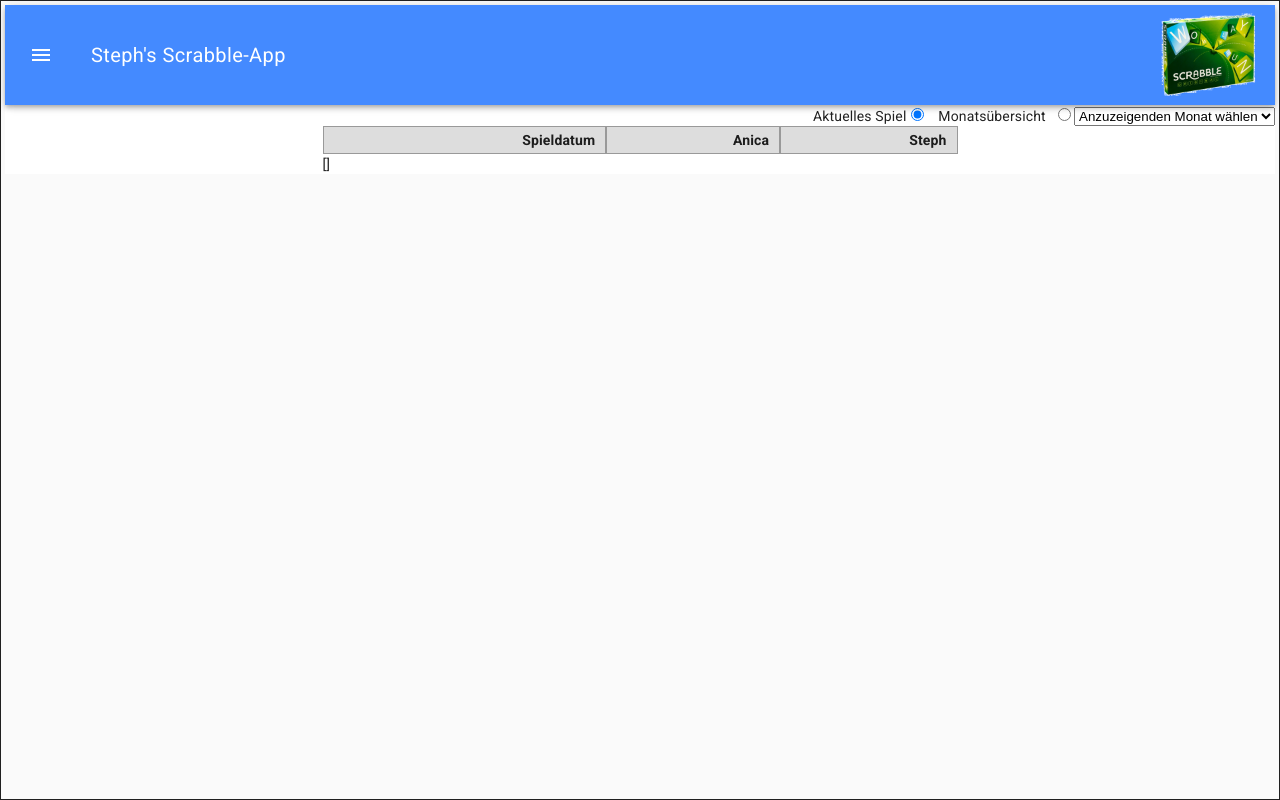
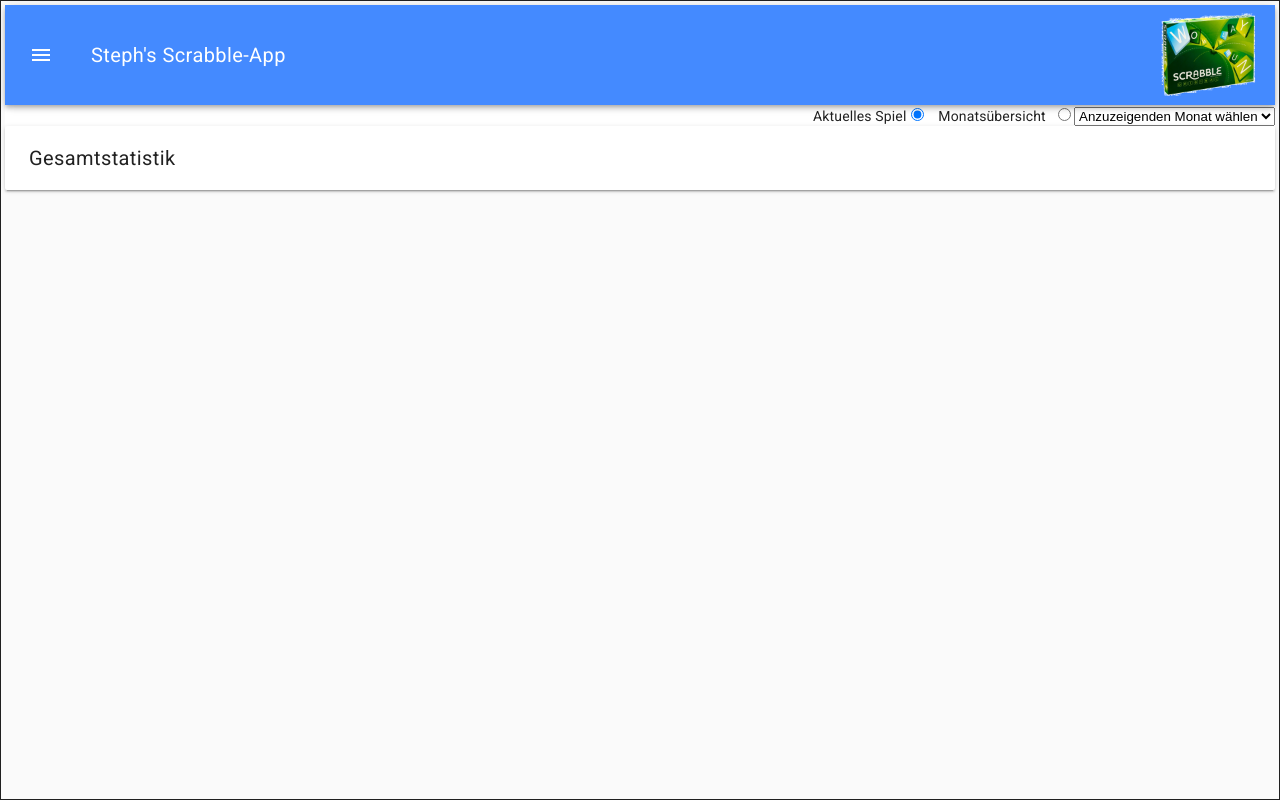
Before and after one commit to stephanestermann/scrabbleapp, a Vue app: page /#/statistik in a window 1280 px wide. Built offline with nearby package versions, Linux system fonts and the light colour scheme.

Commit message:
gesamtstatistik anzeigen

```diff
--- a/src/components/Statistik/Statistik.vue
+++ b/src/components/Statistik/Statistik.vue
@@ -1,20 +1,24 @@
 <template>
   <div>
     <AnsichtsSwitch class="ansichtsAuswahl" :aktAnsicht="aktAnsicht" @changed="onAnsichtChange" />
+    <md-table v-model="results" md-card>
+      <md-table-toolbar>
+        <h1 class="md-title">Gesamtstatistik</h1>
+      </md-table-toolbar>
 
-    <div class="rTable">
-      <div class="rTableHeading">
-        <div class="rTableHead"><strong>Spieldatum</strong></div>
-        <div class="rTableHead"><strong>Anica</strong></div>
-        <div class="rTableHead"><strong>Steph</strong></div>
-      </div>
-      {{resultForMonth}}
-      <!-- <div class="rTableRow" v-for="n in resultForMonth.length/2">
-        <div class="rTableCell">{{resultForMonth[n*2-2].game_date}}</div>
-        <div class="rTableCell">Punkte:{{resultForMonth[n*2-2].points}}<br />Bingos:{{resultForMonth[n*2-2].number_bingos}}</div>
-        <div class="rTableCell">Punkte:{{resultForMonth[n*2-1].points}}<br />Bingos:{{resultForMonth[n*2-1].number_bingos}}</div>
-      </div> -->
-    </div>
+      <md-table-row slot="md-table-row" slot-scope="{ item }">
+        <md-table-cell md-label="ID" md-sort-by="id" md-numeric>{{ item.scrabblerId }}</md-table-cell>
+        <md-table-cell md-label="Begonnen" md-sort-by="name">{{ item.beginner }}</md-table-cell>
+        <md-table-cell md-label="Punkte" md-sort-by="email">{{ item.point }}</md-table-cell>
+        <md-table-cell md-label="Gewonnen" md-sort-by="gender">{{ item.won }}</md-table-cell>
+        <md-table-cell md-label="Bingos" md-sort-by="title">{{ item.numberBingos }}</md-table-cell>
+        <md-table-cell md-label="Anzweiflungen" md-sort-by="title">{{ item.numberDoubtes }}</md-table-cell>
+        <md-table-cell md-label="Falsch angezweifelt" md-sort-by="title">{{ item.numberWrongDoubtes }}</md-table-cell>
+        <md-table-cell md-label="Korrekt angezweifelt" md-sort-by="title">{{ item.numberCorrectDoubtes }}</md-table-cell>
+        <md-table-cell md-label="Spiel beendet" md-sort-by="title">{{ item.gameEnded }}</md-table-cell>
+        <md-table-cell md-label="Restpunkte" md-sort-by="title">{{ item.leftPoints }}</md-table-cell>
+      </md-table-row>
+    </md-table>
   </div>
 </template>
 
@@ -32,7 +36,7 @@ export default {
   props: {
     anzInTable: {
         type: Number,
-        default: 0,
+        default: 0
     },
     resultForMonth: {
         type: Array,
@@ -41,7 +45,9 @@ export default {
   },
   data: function() {
     return {
-      aktAnsicht: 1
+      aktAnsicht: 1,
+      results: [],
+      fault: undefined
     };
   },
   methods: {
@@ -59,11 +65,24 @@ export default {
       return result;
     },
     onAnsichtChange(aktAnsicht){
+      const vm = this
       this.aktAnsicht=aktAnsicht;
       if(aktAnsicht===2){
-        resultServiceInstance.loadAllresults()
+        resultServiceInstance.loadAllresults().then(res => {
+          vm.results = res.data;
+        }).catch(err => {
+          vm.fault = err
+        })
       }
     }
   }
 }
 </script>
+
+<!-- Add "scoped" attribute to limit CSS to this component only -->
+<style scoped>
+.md-table .md-table-cell .md-table-cell-container .md-table-head-label{
+  padding-right: 0px;
+  padding-left: 0px;
+}
+</style>
--- a/src/resultService.js
+++ b/src/resultService.js
@@ -6,11 +6,11 @@ const GET_ALL_REQUEST = SERVER_DOMAIN + 'api/results/'
 
 export default class ResultService {
 
-    loadAllresults() {
-        axios.get(GET_ALL_REQUEST).then(response => {
-            const res = response
-            alert('OUTPUT: ' + res.data)
-        })
+    async loadAllresults() {
+        const response = await axios.get(GET_ALL_REQUEST); //.then(response => {
+        const data = await response.data;
+
+        return data;
     }
 
     saveGame(scrabbleResult) {
```
Also changed, not shown: 11 other files (tests, documents, lock files or other folders).
